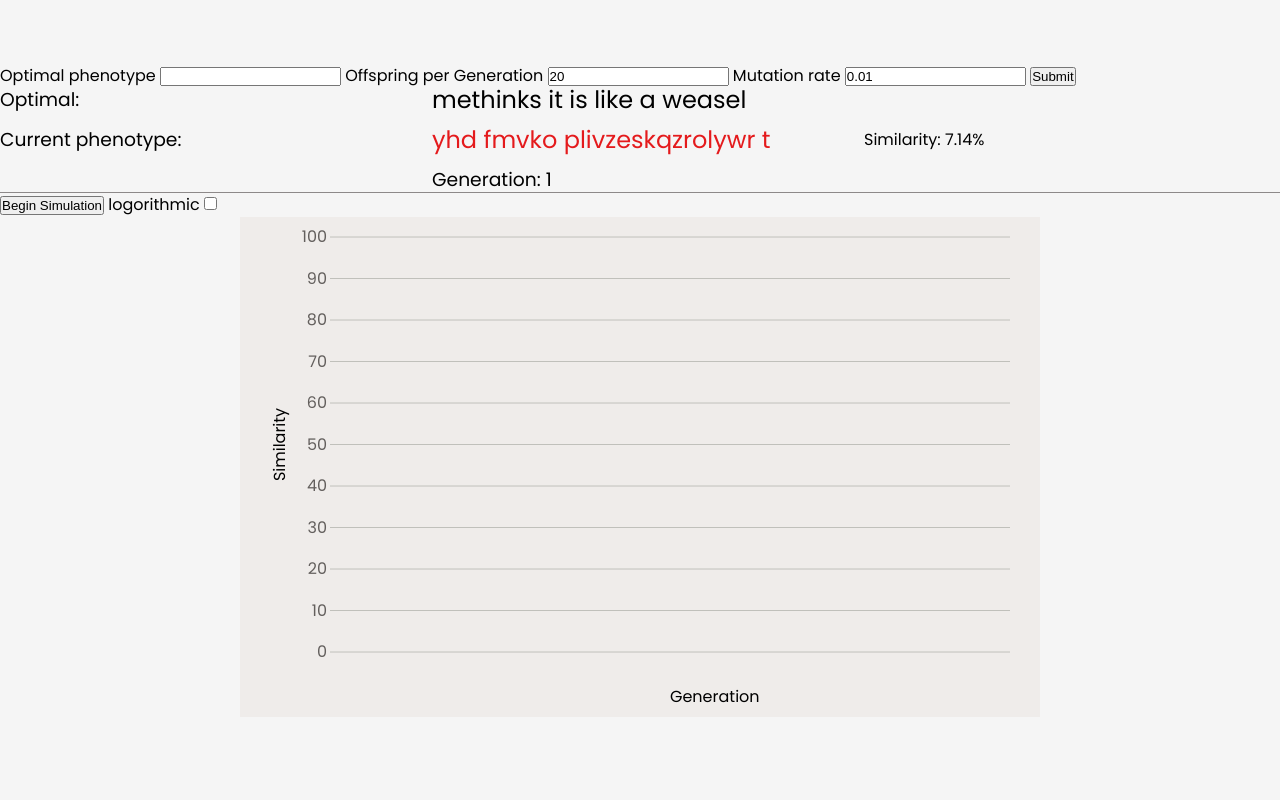
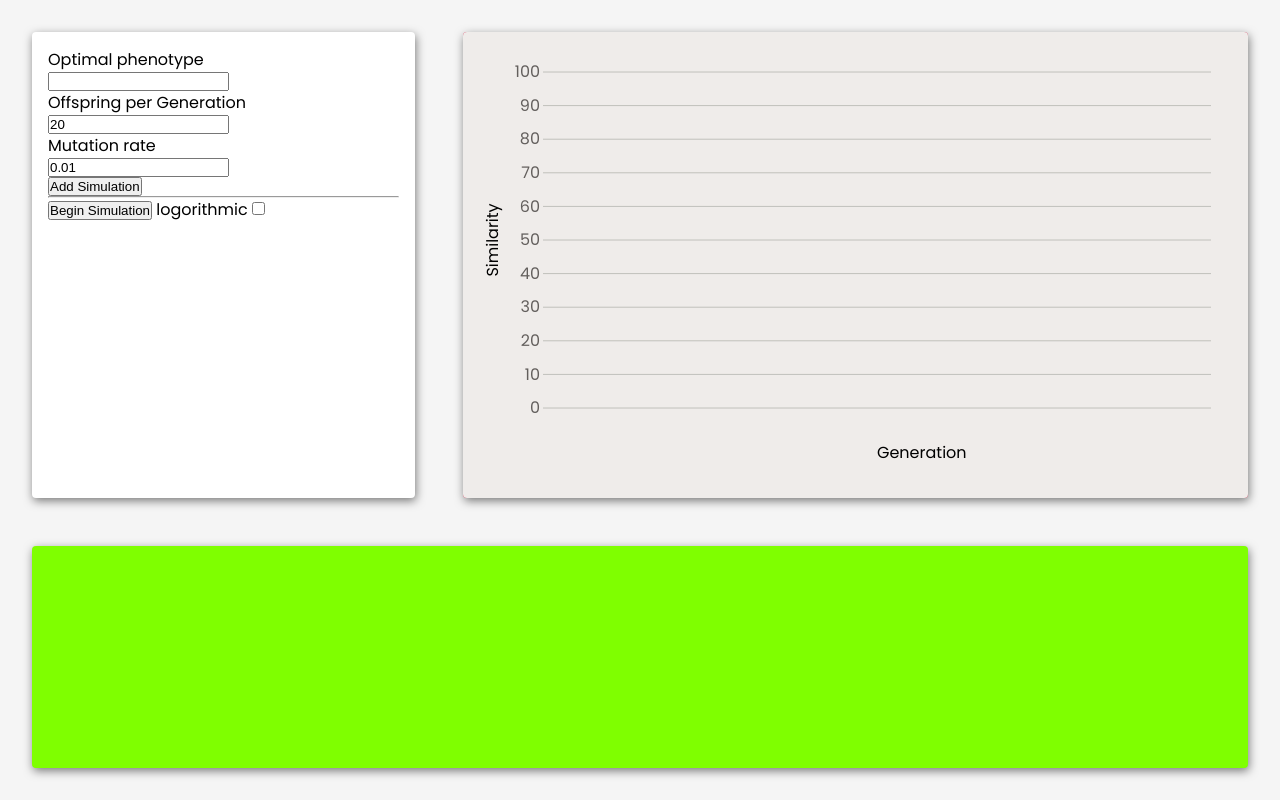
Before and after one commit to gr-eggory/evo-sim, a Svelte app: page / in a window 1280 px wide. Shown: the top 800 px of the page. Built offline with nearby package versions, Linux system fonts and the light colour scheme.

Commit message:
Making graph work with grid

```diff
--- a/src/App.svelte
+++ b/src/App.svelte
@@ -87,9 +87,9 @@
 		runSimulation = !runSimulation;
 	};
 	// GRAPH SECTION
-	const width = 800;
-	const height = 500;
-	const margin: Margin = { top: 20, right: 30, bottom: 65, left: 90 };
+	let width: number;
+	let height: number;
+	const margin: Margin = { top: 40, right: 30, bottom: 70, left: 80 };
 	const xAxisLabelOffset = 50;
 	const yAxisLabelOffset = 45;
 
@@ -110,11 +110,49 @@
 </script>
 
 <main>
-	<!-- <div class="substitute-main">
-		<div class="config box" />
-		<div class="graph box" />
+	<div class="substitute-main">
+		<div class="config box">
+			<form on:submit={addSimulation}>
+				<label for="optimal">Optimal phenotype</label>
+				<input bind:value={optimalInput} type="text" id="optimal" />
+				<label for="offspring">Offspring per Generation</label>
+				<input bind:value={offspringInput} type="number" id="offspring" />
+				<label for="mutation-rate">Mutation rate</label>
+				<input
+					bind:value={mutationRateInput}
+					type="number"
+					step=".01"
+					id="mutation-rate"
+				/>
+				<button type="submit" disabled={runSimulation}>Add Simulation</button>
+			</form>
+			<hr />
+			<div>
+				<button on:click={toggleSimulation}
+					>{runSimulation && !allSimsFinished ? 'Stop' : 'Begin'} Simulation</button
+				>
+				<label for="log-checkbox">logorithmic</label>
+				<input type="checkbox" bind:checked={logorithmic} id="log-checkbox" />
+			</div>
+		</div>
+		<div class="graph box" bind:clientWidth={width} bind:clientHeight={height}>
+			<Graph
+				width={width - 20}
+				height={height - 20}
+				data={alteredData}
+				{xValue}
+				{yValue}
+				{zValue}
+				{colorScale}
+				{margin}
+				{xAxisLabelOffset}
+				{yAxisLabelOffset}
+				{xAxisLabel}
+				{yAxisLabel}
+			/>
+		</div>
 		<div class="sims box" />
-	</div> -->
+	</div>
 	<div style="padding-top: 4rem;">
 		<div class="sim-generation-panel">
 			<form on:submit={addSimulation}>
@@ -123,7 +161,12 @@
 				<label for="offspring">Offspring per Generation</label>
 				<input bind:value={offspringInput} type="number" id="offspring" />
 				<label for="mutation-rate">Mutation rate</label>
-				<input bind:value={mutationRateInput} type="number" step=".01" id="mutation-rate" />
+				<input
+					bind:value={mutationRateInput}
+					type="number"
+					step=".01"
+					id="mutation-rate"
+				/>
 				<button type="submit" disabled={runSimulation}>Submit</button>
 			</form>
 		</div>
@@ -171,28 +214,35 @@
 	}
 
 	.substitute-main {
-		--gap: 3rem;
 		min-height: 100vh;
 		background-color: whitesmoke;
 		display: grid;
 		grid-template-areas:
-			'c c c c g g g g g g g g'
-			'c c c c g g g g g g g g'
-			'c c c c g g g g g g g g'
+			'c c c g g g g g g g g g'
+			'c c c g g g g g g g g g'
+			'c c c g g g g g g g g g'
 			's s s s s s s s s s s s'
 			's s s s s s s s s s s s';
-		grid-gap: 4rem;
-		padding: 3rem;
+		grid-gap: 3rem;
+		padding: 2rem;
 	}
 
 	.box {
+		background-color: white;
 		border-radius: 4px;
-		box-shadow: 1px 3px 8px rgba(0, 0, 0, 0.6);
+		box-shadow: 1px 3px 10px rgba(0, 0, 0, 0.5);
 	}
 
 	.config {
 		grid-area: c;
-		background-color: aqua;
+		padding: 1rem;
+		/* background-color: aqua; */
+	}
+
+	form {
+		display: flex;
+		flex-direction: column;
+		align-items: flex-start;
 	}
 
 	.graph {
@@ -217,8 +267,7 @@
 		cursor: pointer;
 	}
 
-	input[type='checkbox'],
-	label {
+	input[type='checkbox'] {
 		cursor: pointer;
 	}
 </style>
--- a/src/components/Graph/Graph.svelte
+++ b/src/components/Graph/Graph.svelte
@@ -46,7 +46,7 @@
 	$: groupedData = groups(data, zValue);
 </script>
 
-<Container {width} {height} {margin}>
+<Container {margin}>
 	<AxisBottom
 		{xAxisLabelOffset}
 		{xAxisLabel}
--- a/src/components/Graph/subcomponents/Container.svelte
+++ b/src/components/Graph/subcomponents/Container.svelte
@@ -1,14 +1,14 @@
 <script lang="ts">
 	import type { Margin } from '../../../types/layout';
 
-	export let width: number;
-	export let height: number;
 	export let margin: Margin;
+
+	$: transform = `translate(${margin.left},${margin.top})`;
 </script>
 
 <div class="graph-container">
-	<svg {width} {height}>
-		<g transform={`translate(${margin.left},${margin.top})`}>
+	<svg width="100%" height="100%">
+		<g {transform}>
 			<slot />
 		</g>
 	</svg>
@@ -17,7 +17,8 @@
 <style>
 	.graph-container {
 		background-color: #efecea;
-		flex: 0 0 800px;
-		height: 500px;
+		width: 100%;
+		height: 100%;
+		border-radius: 4px;
 	}
 </style>
```
